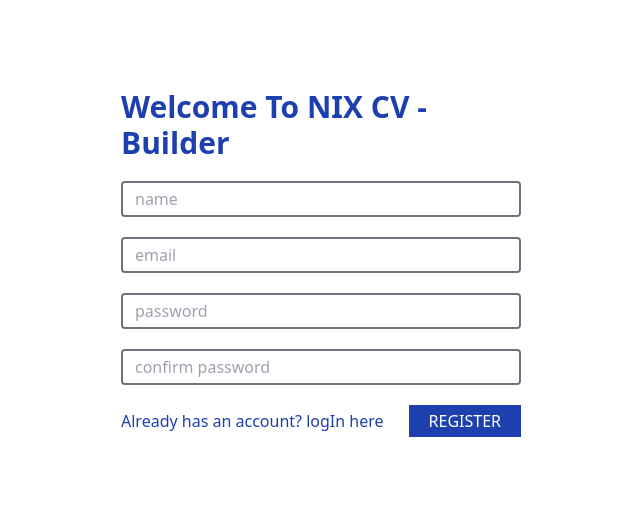
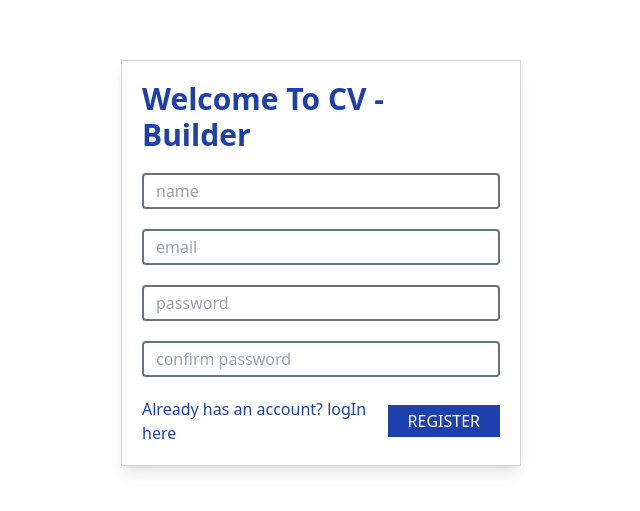
Before and after one commit to Zoli1212/resume-builder, a React (Create React App) app in the folder client/: page /register in a window 1280 px wide. Shown: the part 137-648 px from the top of the page, without its empty margins (319-959 px from the left). Built offline with nearby package versions, Linux system fonts and the light colour scheme.

Commit message:
some changes tailwind

```diff
--- a/client/src/pages/Login.tsx
+++ b/client/src/pages/Login.tsx
@@ -20,7 +20,7 @@
   };
 
 
-  const register = () => {
+  const login = () => {
     const loginUserObj = {  email, password };
 
     console.log(loginUserObj);
@@ -31,8 +31,8 @@
 
   return (
     <div className="flex justify-center items-center h-screen">
-      <div className="w-[400px] flex space-y-5 flex-col">
-        <h1 className="font-semibold text-3xl text-primary">Welcome To NIX CV - Builder</h1>
+      <div className="w-[400px] flex space-y-5 flex-col p-5 shadow-lg border border-gray-300">
+        <h1 className="font-semibold text-3xl text-primary">Welcome To CV - Builder</h1>
 
         <input type="text" className="py-1 px-3 border-2 border-gray-500 rounded focus:outline-none w-full" placeholder='email' name='email' value={email} onChange={onChange} />
         <input type="text" className="py-1 px-3 border-2 border-gray-500 rounded focus:outline-none w-full" placeholder='password' name='password' value={password} onChange={onChange}/>
@@ -40,7 +40,7 @@
 
         <div className="flex justify-between items-center">
           <Link className="text-primary" to={'/register'}>Don't has an account? signUp here</Link>
-          <button className="py-1 px-5 text-white bg-primary" onClick={register}>LOGIN</button>
+          <button className="py-1 px-5 text-white bg-primary" onClick={login}>LOGIN</button>
         </div>
       </div>
     </div>
--- a/client/src/pages/Register.tsx
+++ b/client/src/pages/Register.tsx
@@ -31,8 +31,8 @@
 
   return (
     <div className="flex justify-center items-center h-screen">
-      <div className="w-[400px] flex space-y-5 flex-col">
-        <h1 className="font-semibold text-3xl text-primary">Welcome To NIX CV - Builder</h1>
+      <div className="w-[400px] flex space-y-5 flex-col p-5 shadow-lg border border-gray-300">
+        <h1 className="font-semibold text-3xl text-primary">Welcome To CV - Builder</h1>
         <input type="text" className="py-1 px-3 border-2 border-gray-500 rounded focus:outline-none w-full" placeholder='name' name='name' value={name} onChange={onChange}/>
         <input type="text" className="py-1 px-3 border-2 border-gray-500 rounded focus:outline-none w-full" placeholder='email' name='email' value={email} onChange={onChange} />
         <input type="text" className="py-1 px-3 border-2 border-gray-500 rounded focus:outline-none w-full" placeholder='password' name='password' value={password} onChange={onChange}/>
```
